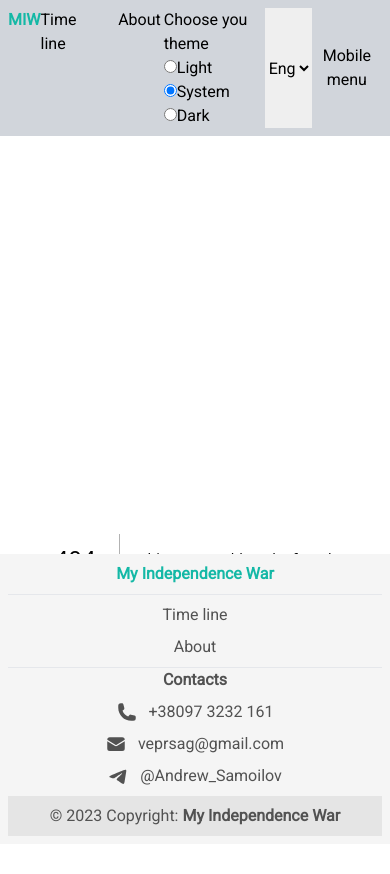
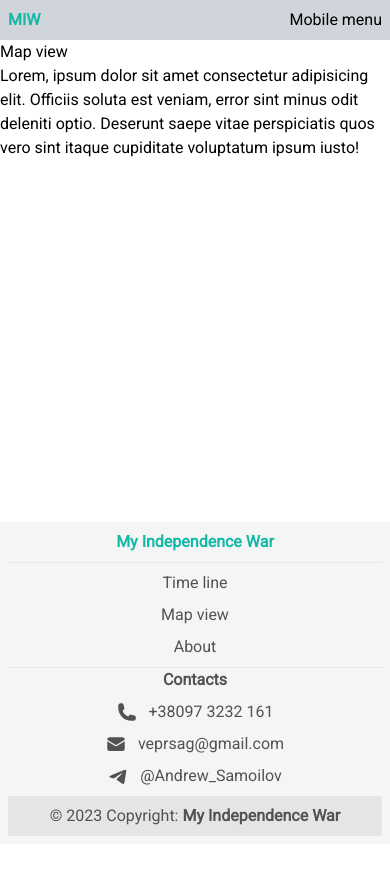
Before and after one commit to Andrew-Samoilov/My-Independence-War, a Next.js app in the folder m-i-w/: page /map-view in a window 390 px wide. Before the commit this address had no page. Shown: the top 874 px of the page. After the commit the page ends 844 px from the top, so only its background shows below. Built offline with nearby package versions, Linux system fonts and the light colour scheme.

Commit message:
Show/hide header items in S breakpoint

```diff
--- /dev/null
+++ b/m-i-w/src/app/map-view/page.tsx
@@ -0,0 +1,8 @@
+export default function MapView() {
+    return (
+        <section>
+            <h1>Map view</h1>
+            <p>Lorem, ipsum dolor sit amet consectetur adipisicing elit. Officiis soluta est veniam, error sint minus odit deleniti optio. Deserunt saepe vitae perspiciatis quos vero sint itaque cupiditate voluptatum ipsum iusto!</p>
+        </section>
+    )
+}
--- a/m-i-w/src/components/header/LangSelect.tsx
+++ /dev/null
@@ -1,10 +0,0 @@
-// import css from './LangSelect.module.css'
-
-export default function LangSelect() {
-    return (
-        <select name="lang" defaultValue={'English'}>
-            <option value="English">Eng</option>
-            <option value="Ukrainian">Укр</option>
-        </select>
-    )
-}
--- /dev/null
+++ b/m-i-w/src/components/header/LanguageSelect.tsx
@@ -0,0 +1,16 @@
+interface LanguageSelectProps {
+    styleSelectLanguage?: string;
+}
+
+export default function LanguageSelect({ styleSelectLanguage }: LanguageSelectProps) {
+    return (
+        <select
+            name="lang"
+            defaultValue={'English'}
+            className={styleSelectLanguage}
+        >
+            <option value="English">Eng</option>
+            <option value="Ukrainian">Укр</option>
+        </select>
+    )
+}
--- a/m-i-w/src/components/header/ThemeSelect.tsx
+++ b/m-i-w/src/components/header/ThemeSelect.tsx
@@ -1,22 +1,20 @@
-export default function ThemeSelect() {
+interface ThemeSelectProps {
+    styleSelectTheme?: string;
+}
+
+export default function ThemeSelect({ styleSelectTheme }:ThemeSelectProps) {
     return (
-        <fieldset>
-            <legend>Choose you theme</legend>
-
-            <div>
-                <input type="radio" id="light" name="light" value="light" />
-                <label htmlFor="light">Light</label>
-            </div>
-
-            <div>
-                <input type="radio" id="system" name="system" value="system" checked />
-                <label htmlFor="system">System</label>
-            </div>
-
-            <div>
-                <input type="radio" id="dark" name="dark" value="dark" />
-                <label htmlFor="dark">Dark</label>
-            </div>
-        </fieldset>
+        <>
+            <select
+                name="theme"
+                id='color-theme'
+                defaultValue={'System'}
+                className={styleSelectTheme}
+            >
+                <option value="Light">Light</option>
+                <option value="System">System</option>
+                <option value="Dark">Dark</option>
+            </select>
+        </>
     )
 }
--- a/m-i-w/src/components/header/header.tsx
+++ b/m-i-w/src/components/header/header.tsx
@@ -1,7 +1,7 @@
 import Logo from "../logo/Logo";
 import MainMenu from "../main-menu/MainMenu";
 import ThemeSelect from "./ThemeSelect";
-import LangSelect from "./LangSelect";
+import LanguageSelect from "./LanguageSelect";
 
 export default function Header() {
     return (
@@ -9,12 +9,17 @@ export default function Header() {
             <Logo />
 
             <MainMenu
-                styleUL="grid grid-cols-2 gap-8"
+                styleNav='hidden sm:block'
+                styleUL="grid grid-cols-3 gap-8"
             />
-            <ThemeSelect />
-            <LangSelect />
+            <ThemeSelect
+                styleSelectTheme='hidden sm:block'
+            />
+            <LanguageSelect
+                styleSelectLanguage='hidden sm:block'
+            />
 
-            <button>Mobile menu</button>
+            <button className="sm:hidden">Mobile menu</button>
         </header >
     )
 }
--- a/m-i-w/src/components/main-menu/MainMenu.tsx
+++ b/m-i-w/src/components/main-menu/MainMenu.tsx
@@ -1,4 +1,3 @@
-
 import Link from "next/link"
 
 interface MainMenuProps {
@@ -18,6 +17,9 @@ export default function MainMenu({ styleNav, styleUL, styleMenuItem, onClickFunc
                     <Link href="/time-line">Time line</Link>
                 </li>
                 <li className={styleMenuItem} onClick={onClickFunction}>
+                    <Link href="/map-view">Map view</Link>
+                </li>
+                <li className={styleMenuItem} onClick={onClickFunction}>
                     <Link href="/about">About</Link>
                 </li>
             </ul>
```
